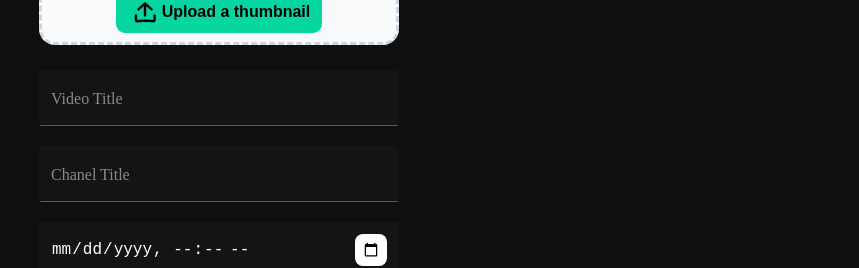
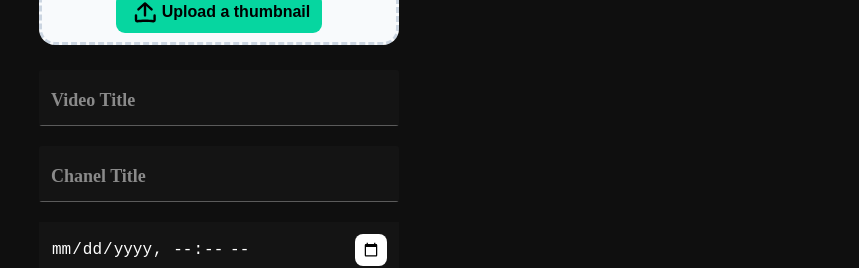
Before and after one commit to dokahp/rs-react, a React (Vite) app: page /add in a window 1280 px wide. Shown: the part 324-592 px from the top of the page, without its empty margins (421-1280 px from the left). Built offline with nearby package versions, Linux system fonts and the light colour scheme.

Commit message:
fix: fix input autocomplete styling

```diff
--- a/src/components/Form/Form.tsx
+++ b/src/components/Form/Form.tsx
@@ -59,8 +59,12 @@ class Form extends React.Component<Props, State> {
     const { switcher } = this.state;
 
     return (
-      <div className="form-wrapper" onSubmit={this.handleFormSubmit}>
-        <form className="form">
+      <div className="form-wrapper">
+        <form
+          className="form"
+          onSubmit={this.handleFormSubmit}
+          autoComplete="off"
+        >
           <Upload reference={this.file} />
           <Input referance={this.videoTitle} labelText="Video Title" />
           <Input referance={this.chanelTitle} labelText="Chanel Title" />
--- a/src/components/Input/Input.tsx
+++ b/src/components/Input/Input.tsx
@@ -16,7 +16,13 @@ class Input extends React.PureComponent<Props, object> {
     const { labelText, referance } = this.props;
     return (
       <label htmlFor="inp" className="inp">
-        <input ref={referance} type="text" id="inp" placeholder="&nbsp;" />
+        <input
+          ref={referance}
+          autoComplete="new-password"
+          type="text"
+          id="inp"
+          placeholder="&nbsp;"
+        />
         <span className="label">{labelText}</span>
         <span className="focus-bg" />
       </label>
--- a/src/components/Input/input.css
+++ b/src/components/Input/input.css
@@ -13,9 +13,9 @@
   position: absolute;
   top: 20px;
   left: 12px;
-  font-size: 16px;
   color: rgba(255, 255, 255, 0.5);
-  font-weight: 500;
+  font-size: 18px;
+  font-weight: 700;
   transform-origin: 0 0;
   transform: translate3d(0, 0, 0);
   transition: all 0.2s ease;
@@ -35,36 +35,54 @@
 .inp input {
   -webkit-appearance: none;
   appearance: none;
+  -moz-appearance: none;
   width: 100%;
   border: 0;
   font-family: inherit;
   padding: 16px 12px 0 12px;
   height: 56px;
-  font-size: 16px;
-  font-weight: 400;
+  font-size: 18px;
+  font-weight: 500;
   background: rgba(255, 255, 255, 0.02);
   box-shadow: inset 0 -1px 0 rgba(255, 255, 255, 0.3);
   color: #fff;
   transition: all 0.15s ease;
 }
+input:-webkit-autofill,
+input:-webkit-autofill:hover,
+input:-webkit-autofill:focus {
+  -webkit-text-fill-color: #000;
+  -webkit-box-shadow: 0 0 0px 40rem rgba(255, 255, 255, 0.02) inset;
+}
+
 .inp input:hover {
   background: rgba(255, 255, 255, 0.04);
   box-shadow: inset 0 -1px 0 rgba(255, 255, 255, 0.5);
 }
 .inp input:not(:placeholder-shown) + .label {
+  /* color: rgba(255, 255, 255, 0.5);
+   */
   color: rgba(255, 255, 255, 0.5);
+  font-size: 18px;
+  font-weight: 700;
   transform: translate3d(0, -12px, 0) scale(0.75);
 }
+
 .inp input:focus {
   background: rgba(255, 255, 255, 0.05);
   outline: none;
   box-shadow: inset 0 -2px 0 #fff;
 }
 .inp input:focus + .label {
-  color: #fff;
-  transform: translate3d(0, -12px, 0) scale(0.75);
+  color: #bfafaf;
+  font-size: 1.4rem;
+  transform: translate3d(0, -16px, 0) scale(0.75);
 }
 .inp input:focus + .label + .focus-bg {
   transform: scaleX(1);
   transition: all 0.1s ease;
 }
+
+.inp input:-webkit-autofill + .label {
+  color: #bfafaf;
+}
```
